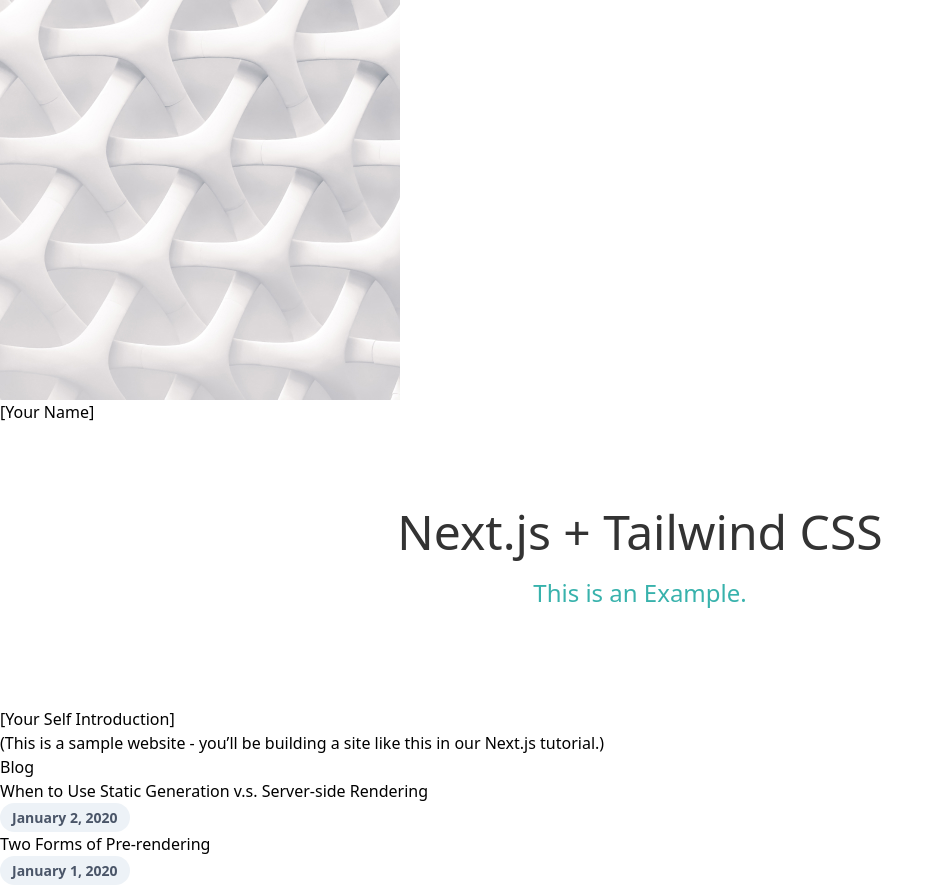
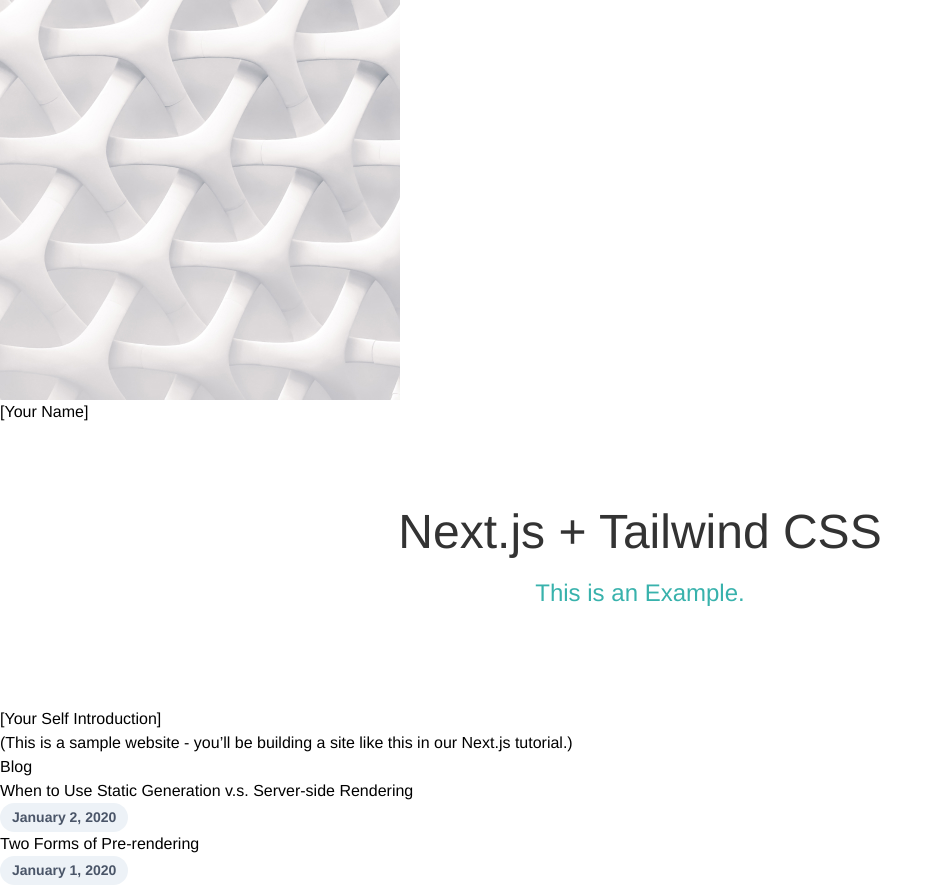
Before and after one commit to Kanatani28/jamstack-blog, a Next.js app: page / in a window 1280 px wide. Shown: the whole page, without its empty margins (0-944 px from the left). Built offline with nearby package versions, Linux system fonts and the light colour scheme.

Commit message:
add font setting

```diff
--- a/pages/style.css
+++ b/pages/style.css
@@ -15,4 +15,8 @@
   line-height: 1.15;
 }
 
+body {
+  font-family: "Avenir Next", 'Helvetica Neue', Helvetica, Arial, YuGothic, 'Yu Gothic', 'MS Gothic', sans-serif !important;
+}
+
 @tailwind utilities;
```
